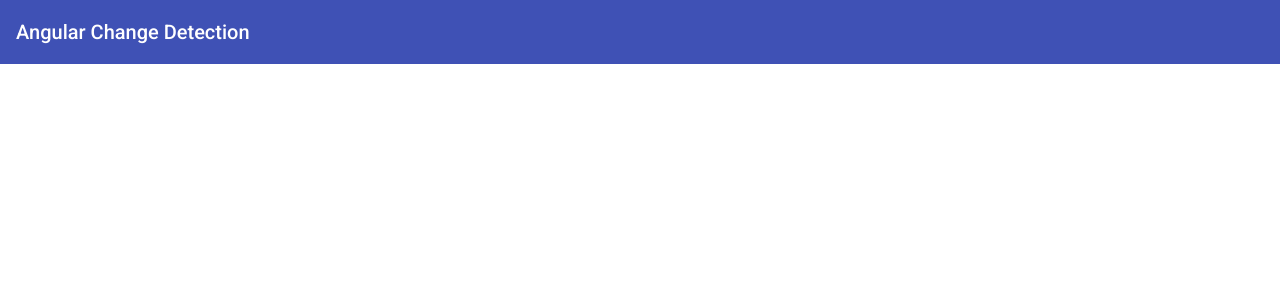
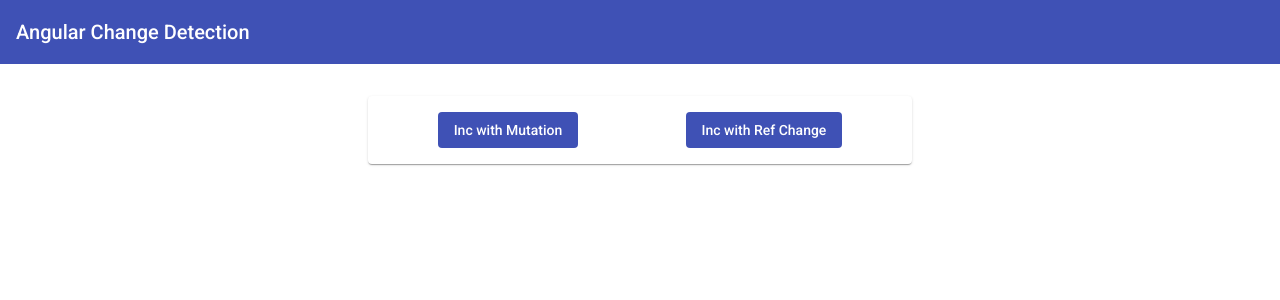
Before and after one commit to lean-ng/edu-change-detection, an Angular app: page / in a window 1280 px wide. Shown: the top 300 px of the page. Built offline with nearby package versions, Linux system fonts and the light colour scheme.

Commit message:
Add buttons to trigger counter changes.

```diff
--- a/src/app/app.component.css
+++ b/src/app/app.component.css
@@ -0,0 +1,6 @@
+.global-actions {
+  margin: 2rem auto;
+  width: 32rem;
+  display: flex;
+  justify-content: space-around;
+}
--- a/src/app/app.component.html
+++ b/src/app/app.component.html
@@ -1,3 +1,9 @@
 <mat-toolbar color="primary">
   <h1>Angular Change Detection</h1>
 </mat-toolbar>
+<main>
+  <mat-card class="global-actions">
+    <button (click)="incMutated()" mat-flat-button color="primary">Inc with Mutation</button>
+    <button (click)="incImmutable()" mat-flat-button color="primary">Inc with Ref Change</button>
+  </mat-card>
+</main>
--- a/src/app/app.module.ts
+++ b/src/app/app.module.ts
@@ -5,6 +5,8 @@
 import { BrowserAnimationsModule } from '@angular/platform-browser/animations';
 
 // Angular Material Modules
+import { MatButtonModule } from '@angular/material/button';
+import { MatCardModule } from '@angular/material/card';
 import { MatToolbarModule } from '@angular/material/toolbar';
 
 @NgModule({
@@ -14,6 +16,8 @@
   imports: [
     BrowserModule,
     BrowserAnimationsModule,
+    MatButtonModule,
+    MatCardModule,
     MatToolbarModule
   ],
   providers: [],
```
